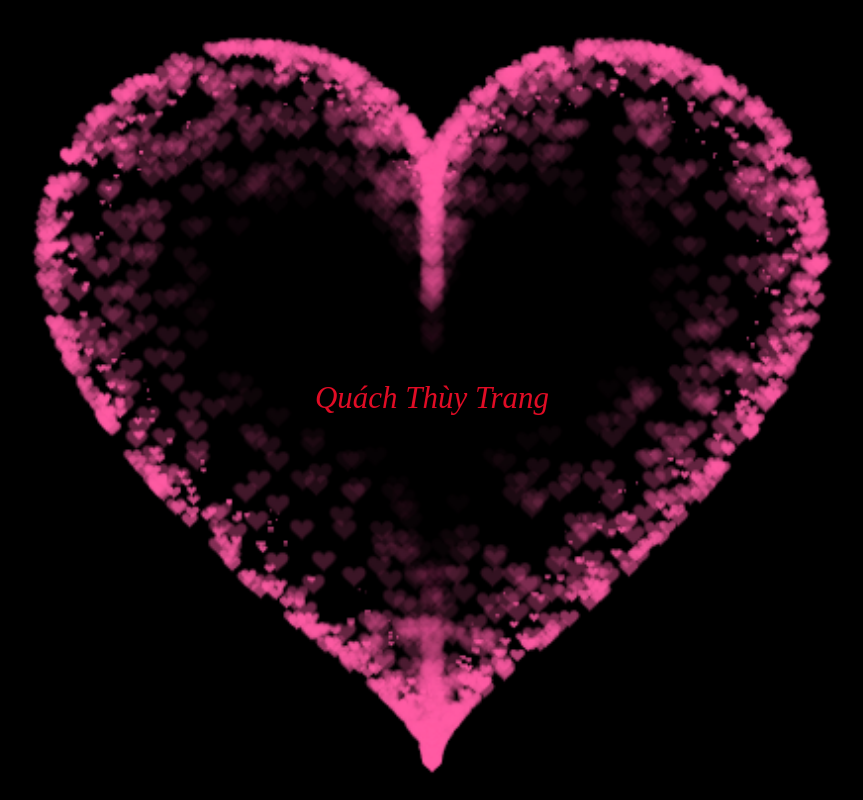
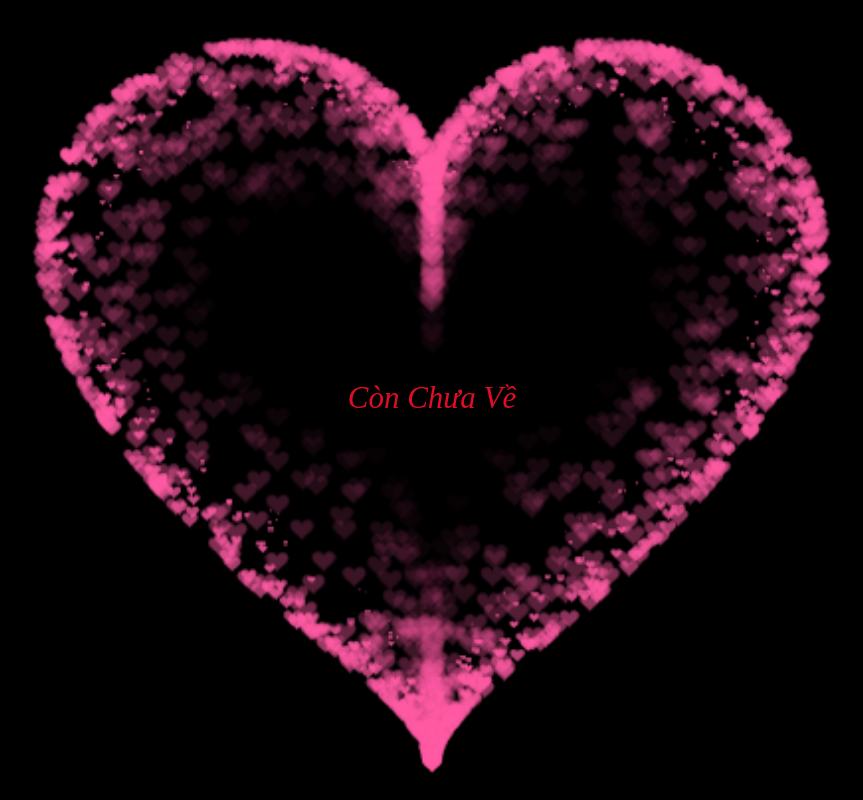
Before and after one commit to tuanlinh123/uplenchs, a plain HTML site: page index.html in a window 1280 px wide. Shown: the whole page, without its empty margins (208-1071 px from the left). Drawn offline with Linux system fonts and the light colour scheme.

Commit message:
Update index.html

```diff
--- a/index.html
+++ b/index.html
@@ -335,7 +335,7 @@ var ParticlePool = (function() {
         align-items: center;
         justify-content: center;
         margin-bottom: 5px;
-        text-align: center;">Quách Thùy Trang
+        text-align: center;">Còn Chưa Về
   </div>
  </BODY>
 </HTML>
```
